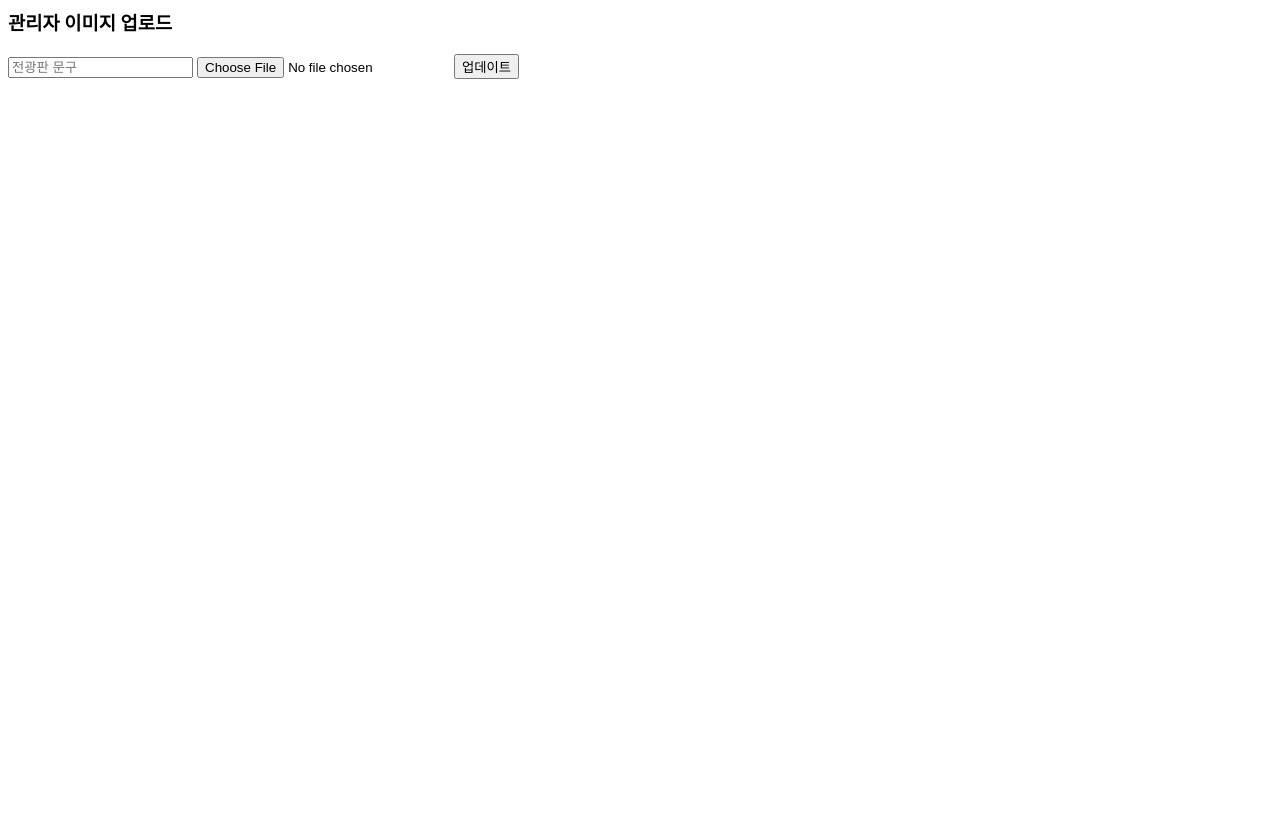
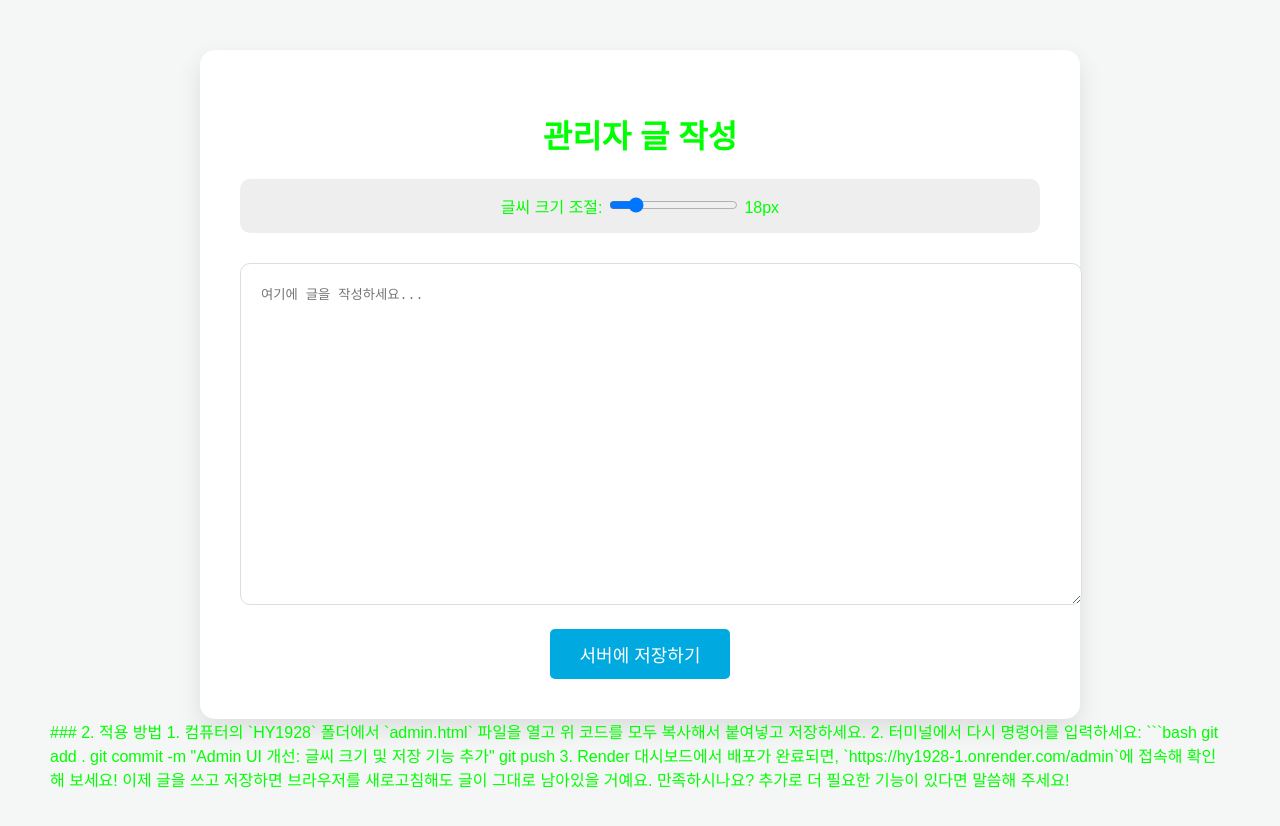
Before and after one commit to woohyeonkwon/hy1928, a website: page admin.html in a window 1280 px wide. Before the commit the page ends 800 px from the top, so only its background shows below. Drawn offline with Linux system fonts and the light colour scheme.

Commit message:
Add files via upload

````diff
--- a/admin.html
+++ b/admin.html
@@ -1,29 +1,118 @@
-<h3>관리자 이미지 업로드</h3>
-<input type="text" id="textInput" placeholder="전광판 문구">
-<input type="file" id="fileInput" accept="image/*">
-<button onclick="saveData()">업데이트</button>
+<!DOCTYPE html>
+<html lang="ko">
+<head>
+    <meta charset="UTF-8">
+    <title>관리자 서버 - 글 관리</title>
+    <link rel="stylesheet" href="style.css">
+    <style>
+        /* 중앙 배치를 위한 스타일 */
+        body {
+            display: flex;
+            flex-direction: column;
+            align-items: center;
+            justify-content: flex-start;
+            min-height: 100vh;
+            margin: 0;
+            padding: 50px;
+            font-family: 'Arial', sans-serif;
+            background-color: #f4f7f6;
+        }
 
-<script>
-  function saveData() {
-    const file = document.getElementById('fileInput').files[0];
-    const text = document.getElementById('textInput').value;
-    const reader = new FileReader();
+        .container {
+            width: 100%;
+            max-width: 800px;
+            background: white;
+            padding: 40px;
+            border-radius: 15px;
+            box-shadow: 0 10px 25px rgba(0,0,0,0.1);
+            text-align: center;
+        }
 
-    reader.onload = function(e) {
-      const data = {
-        text: text,
-        img: e.target.result // 이미지 파일이 텍스트(Base64)로 변환됨
-      };
-      localStorage.setItem('boardData', JSON.stringify(data));
-      alert('저장되었습니다!');
-    };
+        /* 컨트롤 패널 (글씨 크기 조절) */
+        .controls {
+            margin-bottom: 30px;
+            padding: 15px;
+            background: #eee;
+            border-radius: 10px;
+        }
 
-    if (file) {
-      reader.readAsDataURL(file); // 파일을 읽어서 URL로 변환
-    } else {
-      // 파일 없이 글만 저장할 경우
-      const data = { text: text, img: null };
-      localStorage.setItem('boardData', JSON.stringify(data));
-    }
-  }
-</script>
+        textarea {
+            width: 100%;
+            height: 300px;
+            padding: 20px;
+            border: 1px solid #ddd;
+            border-radius: 10px;
+            resize: vertical;
+            transition: font-size 0.2s ease;
+        }
+
+        .btn-save {
+            margin-top: 20px;
+            padding: 12px 30px;
+            background-color: #00A9E0;
+            color: white;
+            border: none;
+            border-radius: 5px;
+            cursor: pointer;
+            font-size: 18px;
+        }
+
+        .btn-save:hover { background-color: #0089b5; }
+    </style>
+</head>
+<body>
+
+    <div class="container">
+        <h1>관리자 글 작성</h1>
+
+        <div class="controls">
+            <label for="fontSize">글씨 크기 조절: </label>
+            <input type="range" id="fontSize" min="12" max="48" value="18">
+            <span id="sizeValue">18px</span>
+        </div>
+
+        <textarea id="content" placeholder="여기에 글을 작성하세요..."></textarea>
+
+        <button class="btn-save" onclick="saveData()">서버에 저장하기</button>
+    </div>
+
+    <script>
+        const textarea = document.getElementById('content');
+        const fontSlider = document.getElementById('fontSize');
+        const sizeValue = document.getElementById('sizeValue');
+
+        // 1. 글씨 크기 조절 기능
+        fontSlider.addEventListener('input', (e) => {
+            const size = e.target.value + 'px';
+            textarea.style.fontSize = size;
+            sizeValue.innerText = size;
+        });
+
+        // 2. 저장 기능 (Local Storage 활용)
+        function saveData() {
+            const text = textarea.value;
+            localStorage.setItem('admin_text', text);
+            alert('성공적으로 저장되었습니다! (브라우저를 껐다 켜도 유지됩니다)');
+        }
+
+        // 3. 페이지 로드 시 기존 데이터 불러오기
+        window.onload = () => {
+            const savedText = localStorage.getItem('admin_text');
+            if(savedText) {
+                textarea.value = savedText;
+            }
+        };
+    </script>
+</body>
+</html>
+
+### 2. 적용 방법
+1.  컴퓨터의 `HY1928` 폴더에서 `admin.html` 파일을 열고 위 코드를 모두 복사해서 붙여넣고 저장하세요.
+2.  터미널에서 다시 명령어를 입력하세요:
+    ```bash
+    git add .
+    git commit -m "Admin UI 개선: 글씨 크기 및 저장 기능 추가"
+    git push
+    3.  Render 대시보드에서 배포가 완료되면, `https://hy1928-1.onrender.com/admin`에 접속해 확인해 보세요!
+
+이제 글을 쓰고 저장하면 브라우저를 새로고침해도 글이 그대로 남아있을 거예요. 만족하시나요? 추가로 더 필요한 기능이 있다면 말씀해 주세요!
````
